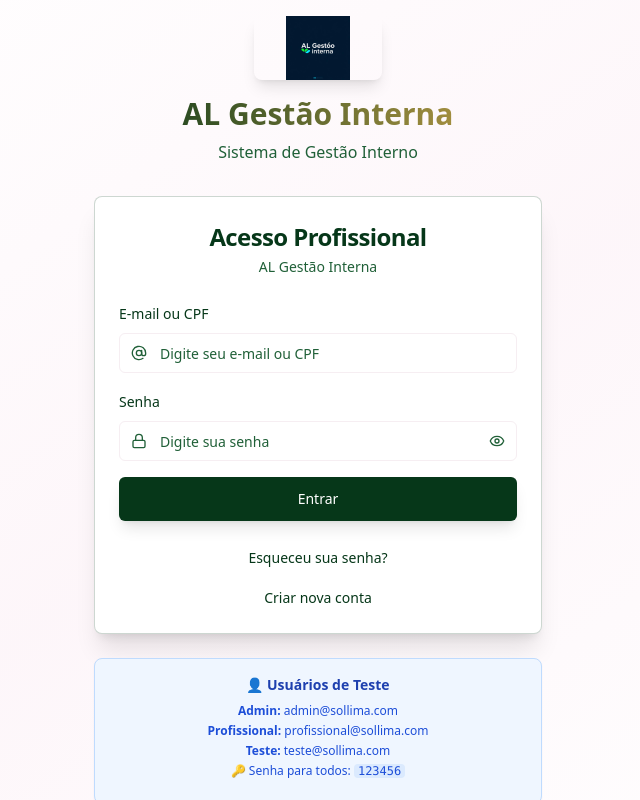
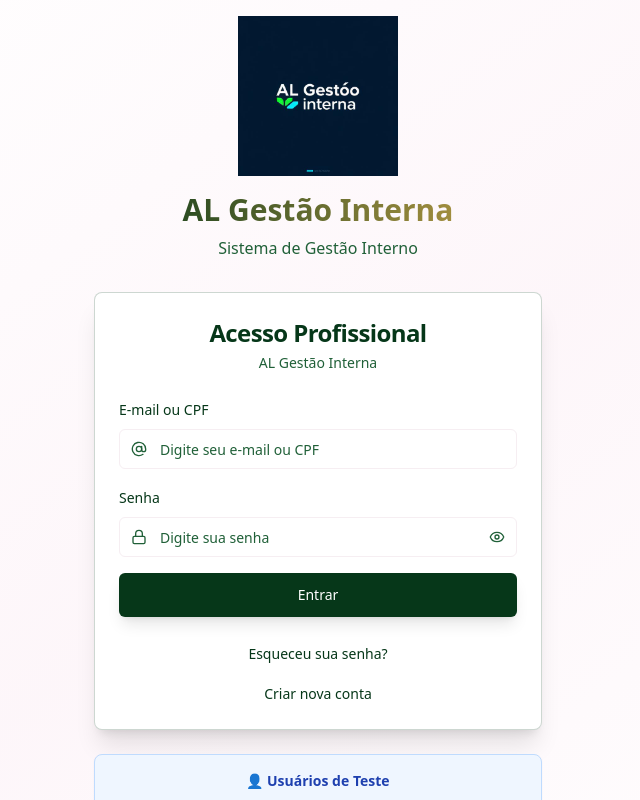
Before and after one commit to Zorglind/al-gestao, a React (Vite) app: page / in a window 1280 px wide. Shown: the top 800 px of the page, without its empty margins (322-962 px from the left). Built offline with nearby package versions, Linux system fonts and the light colour scheme.

Commit message:
Fix logo usage
Use the provided logo exclusively and accurately across the application.

```diff
--- a/src/components/AppSidebar.tsx
+++ b/src/components/AppSidebar.tsx
@@ -137,7 +137,7 @@ export function AppSidebar() {
             <img
               src={logoImage}
               alt={BRAND.name}
-              className="w-10 h-5 object-contain"
+              className="w-8 h-8 object-contain"
             />
             {!collapsed && (
               <div>
--- a/src/components/LoginPage.tsx
+++ b/src/components/LoginPage.tsx
@@ -188,7 +188,7 @@ const LoginPage = ({ onLogin }: LoginPageProps) => {
           <img
             src={logoImage}
             alt={BRAND.name}
-            className="w-32 h-16 mx-auto mb-4 object-contain rounded-lg shadow-lg"
+            className="w-40 h-40 mx-auto mb-4 object-contain"
           />
           <h1 className="text-3xl font-bold bg-gradient-to-r from-primary to-sol-lima-gold bg-clip-text text-transparent">
             {BRAND.name}
--- a/src/pages/Index.tsx
+++ b/src/pages/Index.tsx
@@ -58,7 +58,7 @@ const Index = () => {
                       <img
                         src={logoImage}
                         alt={BRAND.name}
-                        className="w-10 h-5 object-contain"
+                        className="w-8 h-8 object-contain"
                       />
                       <div>
                         <h1 className="text-lg font-bold text-primary">{BRAND.shortName}</h1>
```
